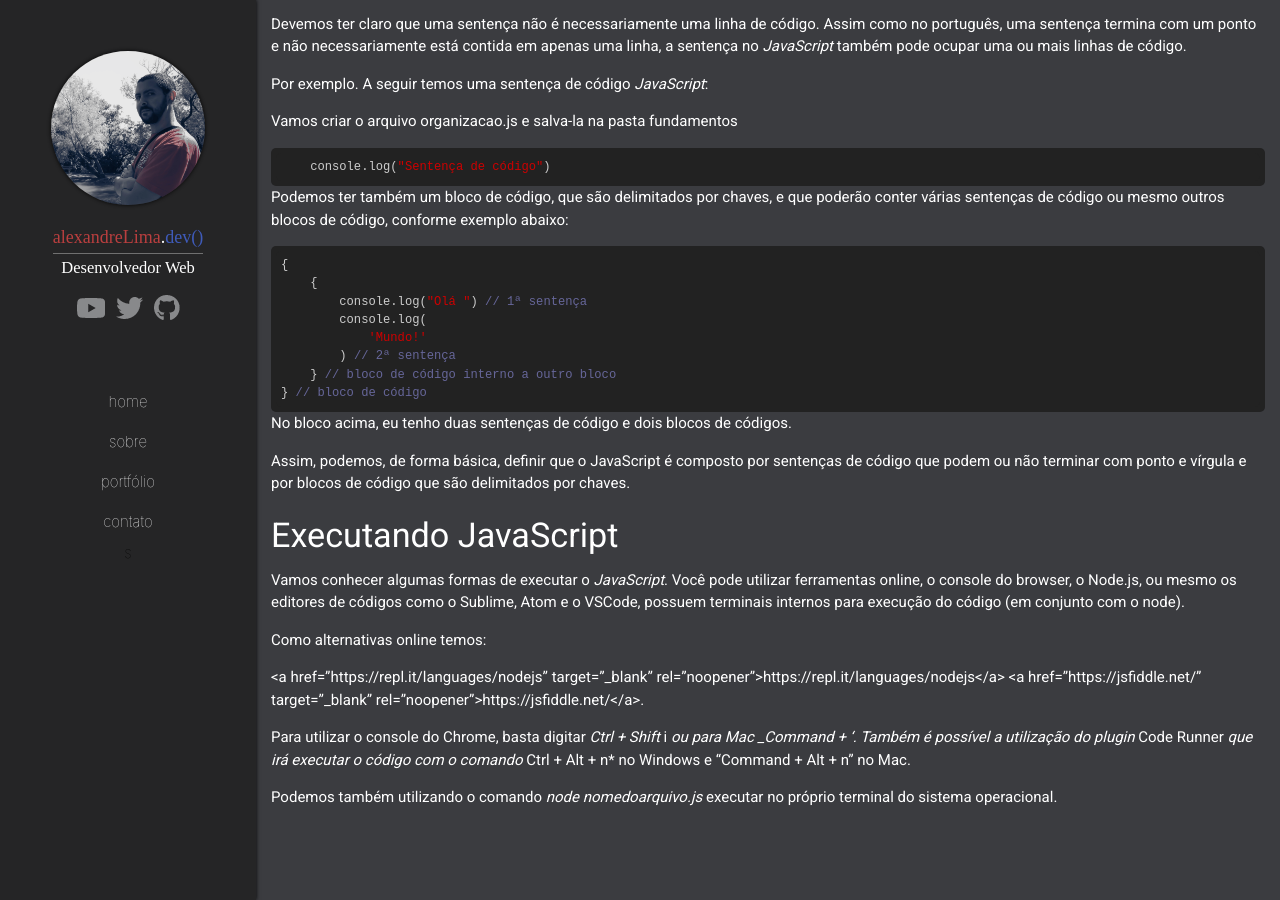
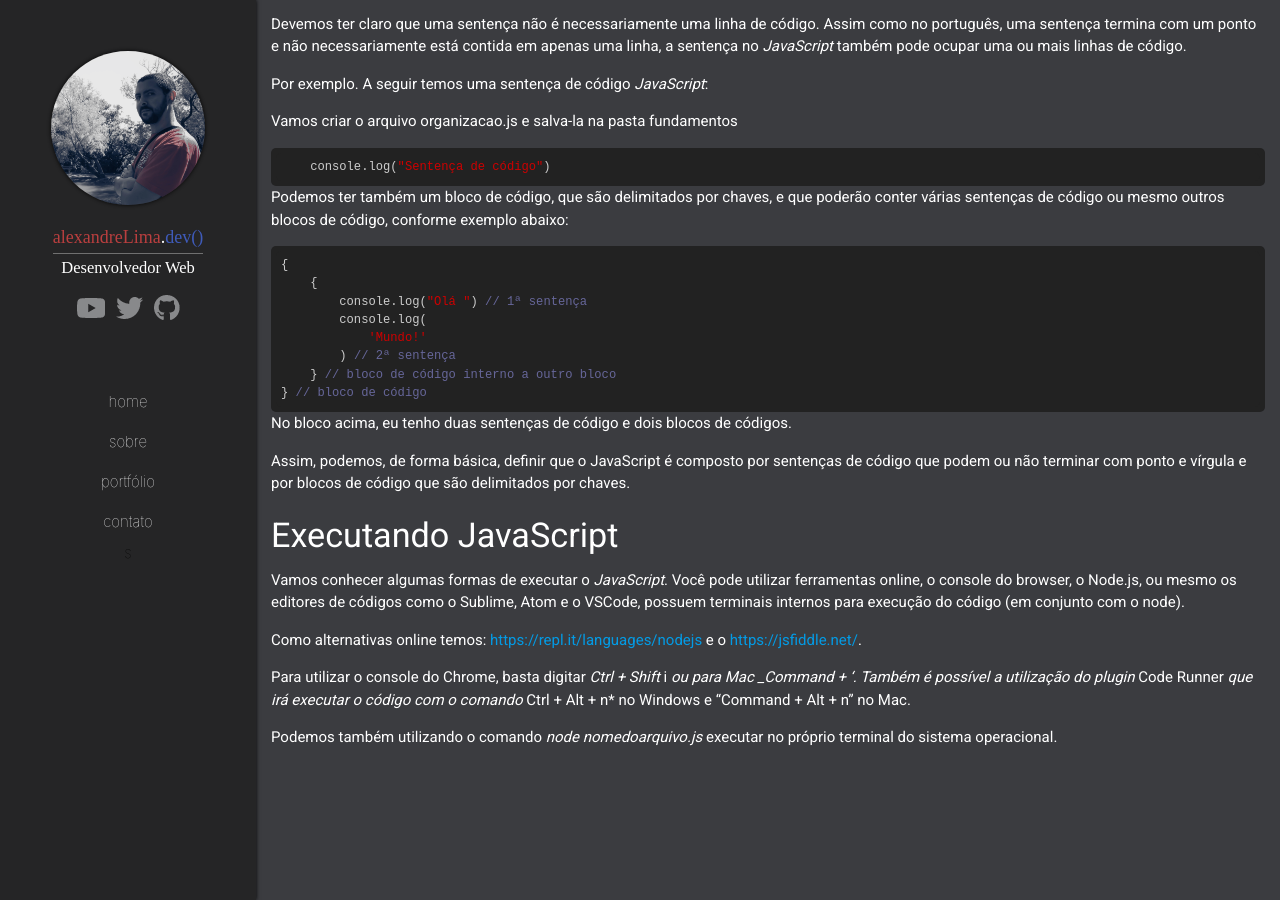
Before and after one commit to Alexandresl/alexandrelima-dev, a Jekyll site: the page built from _posts/2019-07-29-javascript-3-fundamentos.md, in a window 1280 px wide and 900 px high, scrolled down 1399 px. Built offline with Jekyll 4.4.1, drawn with Linux system fonts in a browser that asks for light colours; some web fonts are replaced; comment, search, counter and statistics services are not loaded; some of the changed lines change nothing that is shown.

Commit message:
Update Blog “2019-07-29-javascript-3-fundamentos”

```diff
--- a/_posts/2019-07-29-javascript-3-fundamentos.md
+++ b/_posts/2019-07-29-javascript-3-fundamentos.md
@@ -79,9 +79,7 @@ Assim, podemos, de forma básica, definir que o JavaScript é composto por sente
 
 Vamos conhecer algumas formas de executar o _JavaScript_. Você pode utilizar ferramentas online, o console do browser, o Node.js, ou mesmo os editores de códigos como o Sublime, Atom e o VSCode, possuem terminais internos para execução do código (em conjunto com o node).
 
-Como alternativas online temos:
-
-<a href="https://repl.it/languages/nodejs" target="_blank" rel=”noopener”>https://repl.it/languages/nodejs</a> <a href="https://jsfiddle.net/" target="_blank" rel=”noopener">https://jsfiddle.net/</a>.
+Como alternativas online temos: <a href="https://repl.it/languages/nodejs" target="_blank">https://repl.it/languages/nodejs</a> e o <a href="https://jsfiddle.net/" target="_blank">https://jsfiddle.net/</a>.
 
 Para utilizar o console do Chrome, basta digitar _Ctrl + Shift_  i _ou para Mac _Command + '. Também é possível a utilização do plugin_ Code Runner _que irá executar o código com o comando_ Ctrl + Alt + n* no Windows e "Command + Alt + n" no Mac.
 
```
